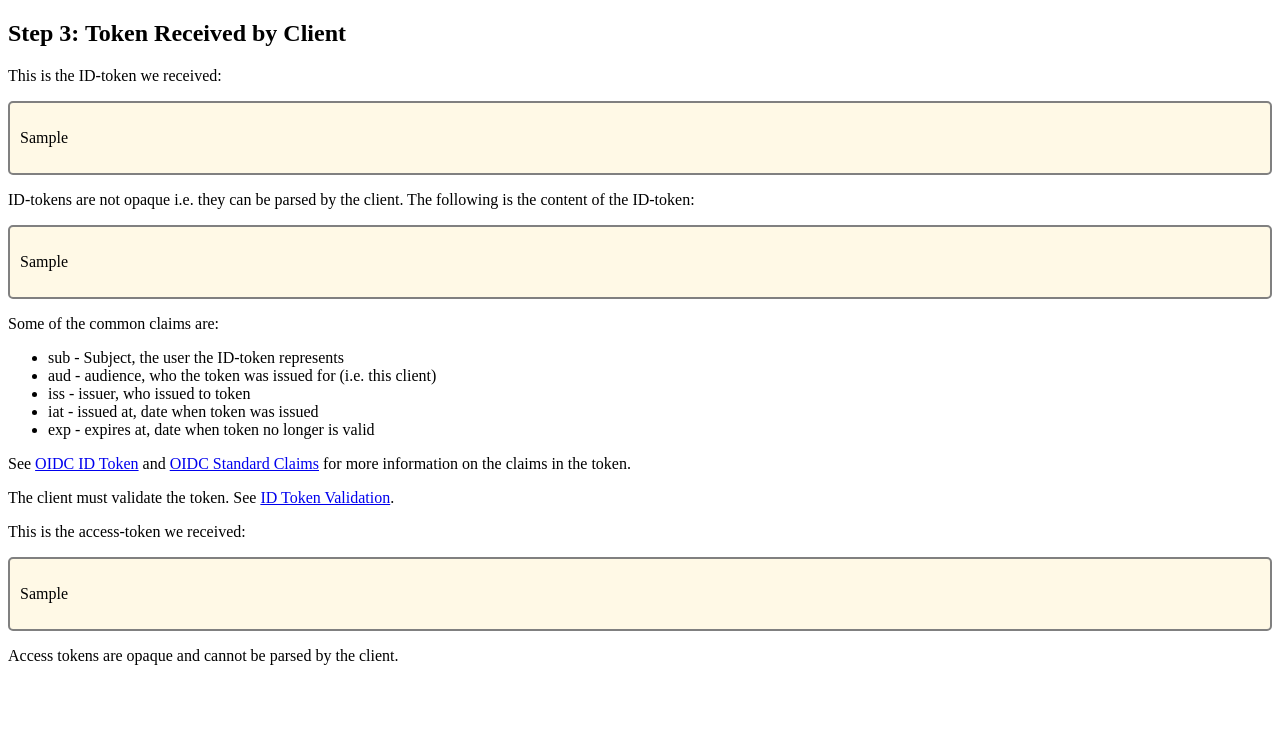
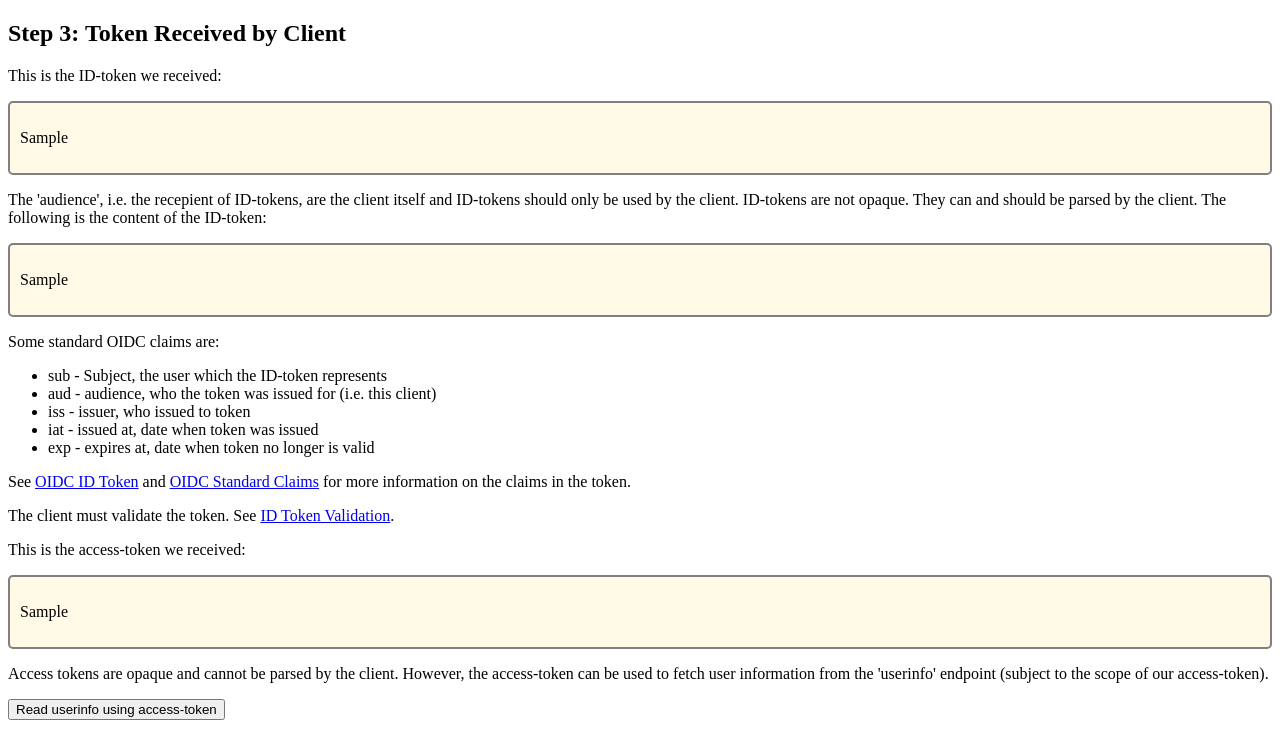
Before and after one commit to michaelvl/oidc-oauth2-workshop, a Flask app: template client/app/templates/token.html in a window 1280 px wide. Shown: the part 67-800 px from the top of the page. Run offline with Flask 2, Linux system fonts and the light colour scheme; the template is opened without the code that fills it: most values are stand-ins (such as "Sample title", 1, 10 or a date in 2020).

Commit message:
Update userinfo endpoint and description text

```diff
--- a/authz-server/app/app.py
+++ b/authz-server/app/app.py
@@ -23,16 +23,14 @@ log = logging.getLogger('oauth2-server')
 def build_url(url, **kwargs):
     return '{}?{}'.format(url, urllib.parse.urlencode(kwargs))
 
-def issue_id_token(sub):
+def issue_token(subject, audience, claims):
     with open(jwt_key, 'rb') as f:
         key_data = f.read()
     key = JsonWebKey.import_key(key_data, {'kty': 'RSA'})
 
-    claims = dict()
-    claims['sub'] = sub
-    #claims['groups'] = ['user']
+    claims['sub'] = subject
     claims['iss'] = 'oauth2-server'
-    claims['aud'] ='*'
+    claims['aud'] = audience
     claims['iat'] = datetime.datetime.utcnow()
     claims['exp'] = datetime.datetime(year=2030, month=1, day=1)
 
@@ -113,14 +111,50 @@ def token():
     # TODO: Validate that code matches cliend_id
     # TODO: Validate uri and grant type matches code
 
-    # See https://openid.net/specs/openid-connect-basic-1_0.html#StandardClaims for what claims to include in access token
-    access_token = 'xxx'
+    access_token_claims = {'scope': request['scope']}
+    access_token = issue_token(user, 'api', access_token_claims)
     response = {'access_token': access_token, 'token_type': 'Bearer'}
 
     if 'openid' in request['scope']:
-        response['id_token'] = issue_id_token(user)
+        claims = dict()
+        # See https://openid.net/specs/openid-connect-basic-1_0.html#StandardClaims for what claims to include in access token
+        if 'profile' in request['scope']:
+            claims['name'] = 'Name of user {}'.format(user)
+        response['id_token'] = issue_token(user, request['client_id'], claims)
 
     return response
 
+@app.route('/userinfo', methods=['GET'])
+def userinfo():
+    req = flask.request
+    access_token = req.headers.get('Authorization')
+
+    # TODO: Validate access-token
+
+    log.info("GET-USERINFO: Access token: '{}'".format(access_token))
+
+    if not access_token.startswith('Bearer '):
+        return flask.render_template('error.html', text='Invalid access token')
+
+    access_token = access_token.removeprefix('Bearer ')
+
+    # FIXME
+    with open('jwt-key.pub', 'rb') as f:
+        key_data = f.read()
+    pub_key = JsonWebKey.import_key(key_data, {'kty': 'RSA'})
+
+    access_token_json = jwt.decode(access_token, pub_key)
+    scope = access_token_json['scope']
+
+    log.info("GET-USERINFO: Scope '{}'".format(scope))
+
+    claims = dict()
+    # See https://openid.net/specs/openid-connect-basic-1_0.html#StandardClaims for what claims to include in access token
+    if 'profile' in scope:
+            claims['name'] = 'Name of user'
+
+    return claims
+
+
 if __name__ == '__main__':
     app.run(host='0.0.0.0', port=5000)
--- a/authz-server/app/templates/authorize.html
+++ b/authz-server/app/templates/authorize.html
@@ -31,7 +31,7 @@
       <label for="password"><b>Password</b></label>
       <input type="password" placeholder="Enter Password" name="password" required>
 
-      <input type="hidden" name="reqid" value="{{ reqid}}">
+      <input type="hidden" name="reqid" value="{{reqid}}">
 
       <p>Next, we authorize that tokens with the specified scope can be issued to the client.</p>
 
--- a/client/app/templates/token.html
+++ b/client/app/templates/token.html
@@ -16,6 +16,9 @@
   padding-bottom: 10px;
   padding-left: 10px;
 }
+.verbatim {
+  white-space: pre-wrap;
+}
   </style>
   <body>
     <div class="header"><b>Client</b></div>
@@ -25,12 +28,12 @@
     <p>This is the ID-token we received:</p>
     <div class="framed"><p>{{id_token}}</p></div>
 
-    <p>ID-tokens are not opaque i.e. they can be parsed by the client. The following is the content of the ID-token:</p>
-    <div class="framed"><p>{{id_token_parsed}}</p></div>
+    <p>The 'audience', i.e. the recepient of ID-tokens, are the client itself and ID-tokens should only be used by the client. ID-tokens are not opaque. They can and should be parsed by the client. The following is the content of the ID-token:</p>
+    <div class="framed verbatim"><p>{{id_token_parsed}}</p></div>
 
-    <p>Some of the common claims are:</p>
+    <p>Some standard OIDC claims are:</p>
     <ul>
-      <li>sub - Subject, the user the ID-token represents</li>
+      <li>sub - Subject, the user which the ID-token represents</li>
       <li>aud - audience, who the token was issued for (i.e. this client)</li>
       <li>iss - issuer, who issued to token</li>
       <li>iat - issued at, date when token was issued</li>
@@ -46,7 +49,12 @@
     <p>This is the access-token we received:</p>
     <div class="framed"><p>{{access_token}}</p></div>
 
-    <p>Access tokens are opaque and cannot be parsed by the client.</p>
+    <p>Access tokens are opaque and cannot be parsed by the client. However, the access-token can be used to fetch user information from the 'userinfo' endpoint (subject to the scope of our access-token).</p>
+
+    <form action="/getuserinfo" method="post">
+      <input type="hidden" name="accesstoken" value="{{access_token}}">
+      <button type="submit">Read userinfo using access-token</button>
+    </form>
 
   </body>
 </html>
```
Also changed, not shown: client/app/app.py (+27 -1 lines).
